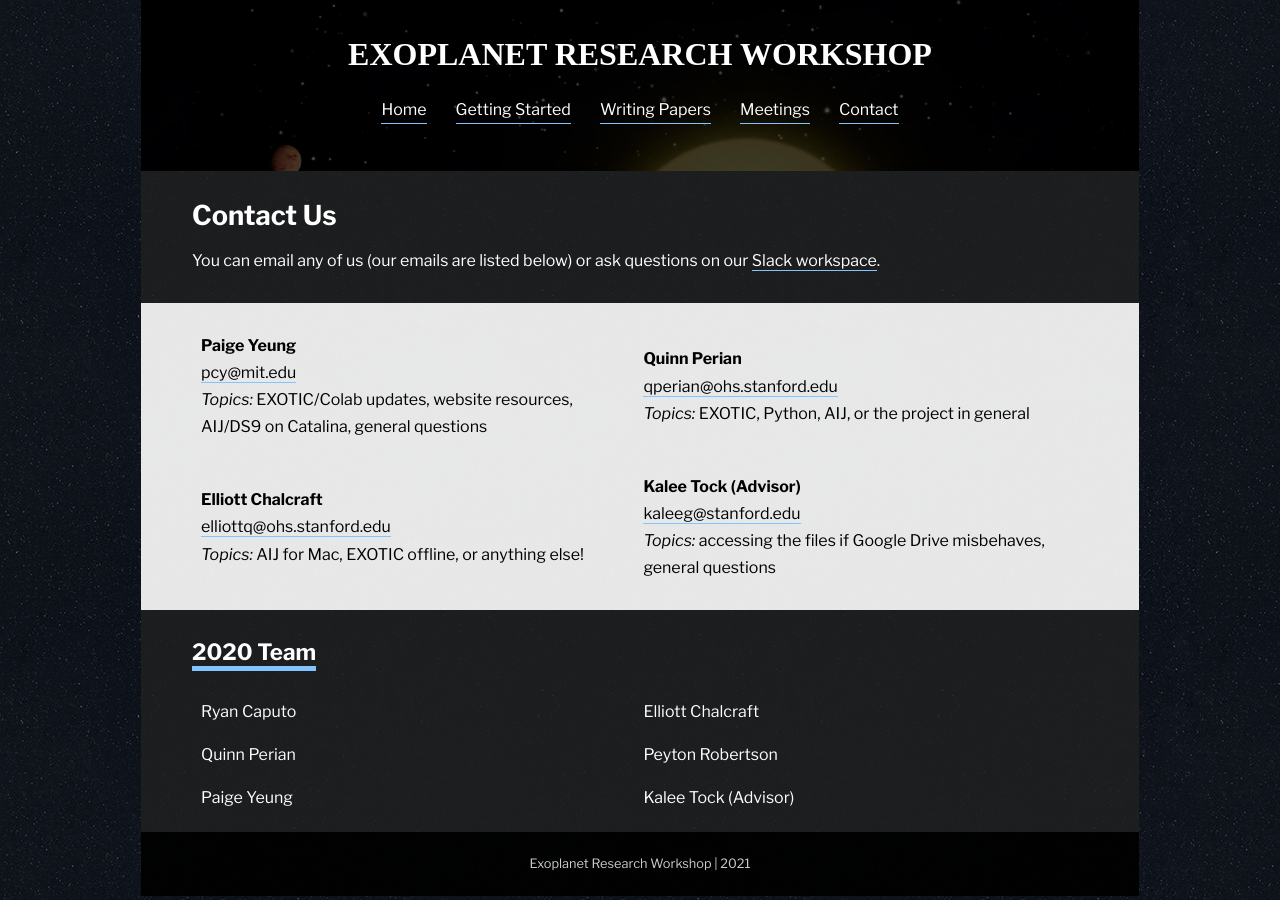
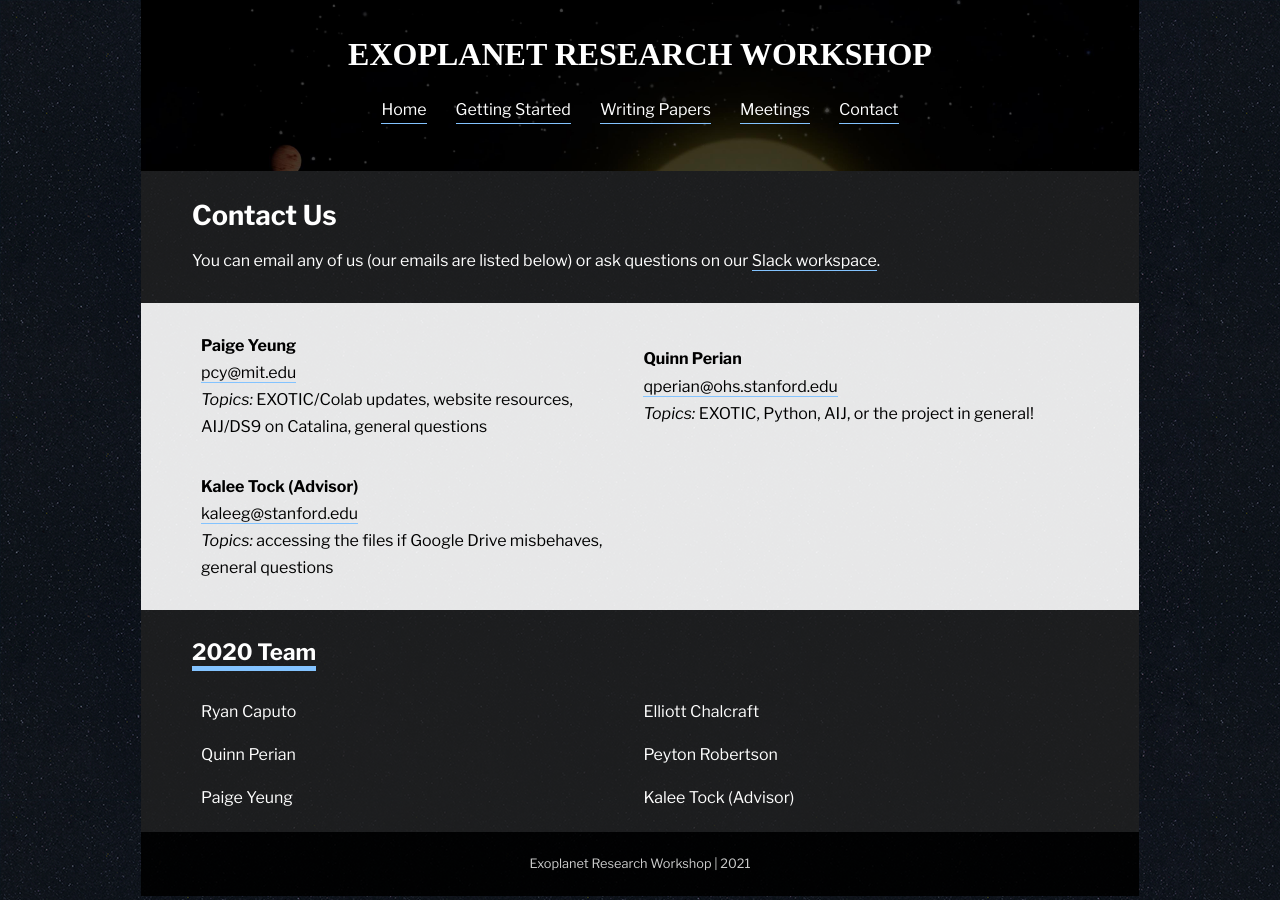
Before and after one commit to paigeyeung/exoplanetresearchworkshop, a Jekyll site: the page built from contact.md, in a window 1280 px wide. Built offline with Jekyll 4.4.1, drawn with Linux system fonts in a browser that asks for light colours; some web fonts are replaced.

Commit message:
Update _config.yml

```diff
--- a/_config.yml
+++ b/_config.yml
@@ -12,11 +12,7 @@ contacts:
   - name: Quinn Perian
     email: qperian@ohs.stanford.edu
     zoom_url: https://stanford.zoom.us/my/quinnperian
-    topics: EXOTIC, Python, AIJ, or the project in general
-  - name: Elliott Chalcraft
-    email: elliottq@ohs.stanford.edu
-    zoom_url: ""
-    topics: AIJ for Mac, EXOTIC offline, or anything else!
+    topics: EXOTIC, Python, AIJ, or the project in general!
   - name: Kalee Tock (Advisor)
     email: kaleeg@stanford.edu
     zoom_url: https://stanford.zoom.us/j/2940180841
```
